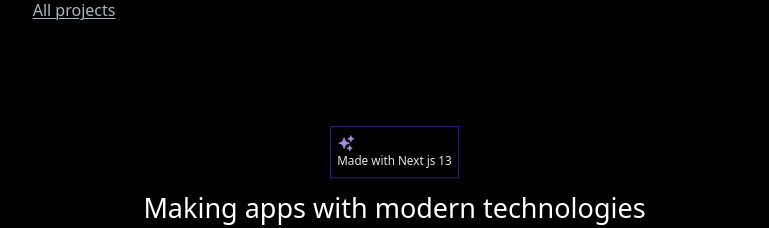
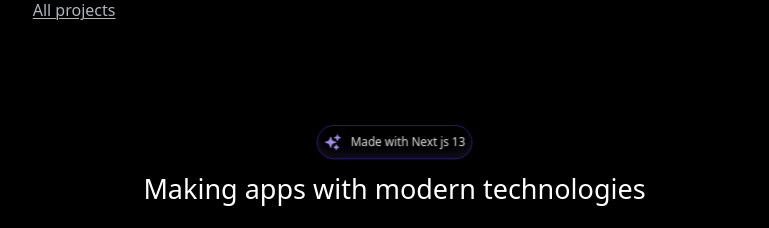
Before and after one commit to crsvalle/personal-portfolio, a Next.js app: page / in a window 1280 px wide. Shown: the part 1100-1328 px from the top of the page, without its empty margins (246-1015 px from the left). Built offline with nearby package versions, Linux system fonts and the light colour scheme; no server answers; a web font is replaced by a local one.

Commit message:
readded welcome box css for made by

```diff
--- a/app/globals.css
+++ b/app/globals.css
@@ -12,6 +12,22 @@ body {
 
 .cursive {
   font-family: "Cedarville Cursive", cursive;
+}
+
+.Welcome-box {
+  isolation: isolate;
+  overflow: hidden;
+  align-items: center;
+  -webkit-backdrop-filter: blur(6px);
+  backdrop-filter: blur(6px);
+  border-radius: 32px;
+  box-shadow: inset 0 -7px 11px #a48fff1f;
+  display: flex;
+
+  position: relative;
+  width: -moz-max-content;
+  width: max-content;
+  transition: 0.45s cubic-bezier(0.6, 0.6, 0, 1) box-shadow;
 }
 
 .button-primary {
```
